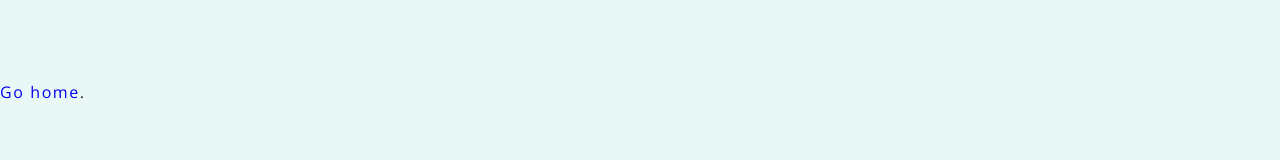
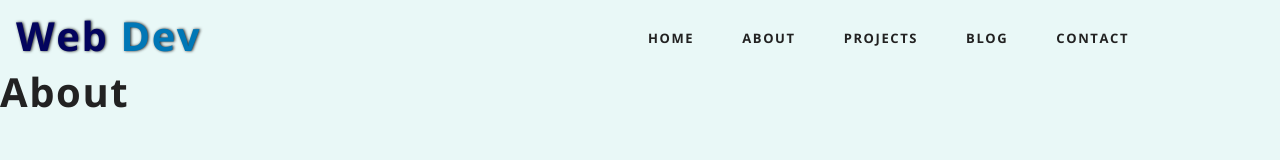
Before and after one commit to OmarDeAngelis/my-gatsby-portfolio, a Gatsby site: page /about in a window 1280 px wide. Before the commit this address had no page. Built offline with nearby package versions, Linux system fonts and the light colour scheme; Gatsby itself is replaced by a stand-in of ours.

Commit message:
basic layout and data

```diff
--- a/gatsby-config.js
+++ b/gatsby-config.js
@@ -3,22 +3,23 @@ module.exports = {
     title: "my-portfolio",
   },
   plugins: [
+    `gatsby-plugin-styled-components`,
     "gatsby-plugin-sharp",
     "gatsby-plugin-react-helmet",
     "gatsby-plugin-sitemap",
-    {
-      resolve: "gatsby-plugin-manifest",
-      options: {
-        icon: "src/images/icon.png",
-      },
-    },
+    // {
+    //   resolve: "gatsby-plugin-manifest",
+    //   options: {
+    //     icon: "src/images/icon.png",
+    //   },
+    // },
     "gatsby-transformer-remark",
     "gatsby-transformer-sharp",
     {
       resolve: "gatsby-source-filesystem",
       options: {
         name: "images",
-        path: "./src/images/",
+        path: "./src/assets/",
       },
       __key: "images",
     },
--- a/package.json
+++ b/package.json
@@ -15,17 +15,21 @@
   },
   "license": "0BSD",
   "dependencies": {
+    "babel-plugin-styled-components": "^1.12.0",
     "gatsby": "^2.26.1",
     "gatsby-image": "^2.8.0",
     "gatsby-plugin-manifest": "^2.9.1",
     "gatsby-plugin-react-helmet": "^3.7.0",
     "gatsby-plugin-sharp": "^2.11.2",
     "gatsby-plugin-sitemap": "^2.9.0",
+    "gatsby-plugin-styled-components": "^3.7.0",
     "gatsby-source-filesystem": "^2.8.1",
     "gatsby-transformer-remark": "^2.13.1",
     "gatsby-transformer-sharp": "^2.9.0",
     "react": "^16.13.1",
     "react-dom": "^16.13.1",
-    "react-helmet": "^6.1.0"
+    "react-helmet": "^6.1.0",
+    "react-icons": "^4.1.0",
+    "styled-components": "^5.2.1"
   }
 }
--- /dev/null
+++ b/src/components/layout/Navbar.js
@@ -0,0 +1,88 @@
+import React from "react";
+import styled from "styled-components";
+import Links from "../../constants/links";
+import { Link } from "gatsby";
+import { FaBars } from "react-icons/fa";
+import { UseLayoutContext } from "../../context/layout-context";
+
+const Navbar = () => {
+  const { openSidebar } = UseLayoutContext();
+  return (
+    <Wrapper>
+      <header className="section-center">
+        <Link to="/" className="nav-brand">
+          <h2>
+            Web <span> Dev </span>
+          </h2>
+        </Link>
+
+        <FaBars onClick={openSidebar} style={{ cursor: "pointer" }} />
+      </header>
+      <div className="section-center nav-links">
+        <Links styleClass="navbar-links" />
+      </div>
+    </Wrapper>
+  );
+};
+
+const Wrapper = styled.nav`
+  padding: 1rem;
+  header {
+    display: flex;
+    justify-content: space-between;
+    align-items: center;
+    .nav-brand {
+      color: var(--navy-blue);
+      text-shadow: 1px 0px 3px var(--color-black);
+      h2 {
+        color: inherit;
+        span {
+          color: var(--star-command-blue);
+        }
+      }
+    }
+    svg {
+      font-size: 2em;
+      color: var(--navy-blue);
+    }
+  }
+  .nav-links {
+    display: none;
+  }
+  @media screen and (min-width: 992px) {
+    display: flex;
+    justify-content: space-around;
+    align-items: center;
+    svg {
+      display: none;
+    }
+    .nav-links {
+      display: block;
+      .navbar-links {
+        display: flex;
+        gap: 2rem;
+        li a {
+          color: var(--color-balck);
+          font-variant: small-caps;
+          font-size: 1.2em;
+          font-weight: 700;
+        }
+        li {
+          background-color: transparent;
+          transition: all 150ms linear;
+          padding: 0.1rem 0.5rem;
+          border-radius: 16px;
+          &:hover {
+            background-color: var(--powder-blue);
+            cursor: pointer;
+          }
+          &:hover a {
+            color: var(--dark-cornflower-blue);
+          }
+        }
+      }
+    }
+  }
+`;
+
+export default Navbar;
--- /dev/null
+++ b/src/components/layout/Sidebar.js
@@ -0,0 +1,110 @@
+import React from "react";
+import styled from "styled-components";
+import Links from "../../constants/links";
+import SocialLinks from "../../constants/socialLinks";
+import { Link } from "gatsby";
+import { IoCloseSharp } from "react-icons/io5";
+import { UseLayoutContext } from "../../context/layout-context";
+const Sidebar = () => {
+  const { isSidebarOpen, closeSidebar } = UseLayoutContext();
+
+  return (
+    <Wrapper className={`${isSidebarOpen ? "show-sidebar" : ""}`}>
+      <header className="section-center">
+        <Link to="/" className="nav-brand">
+          <h2>
+            Web <span> Dev </span>
+          </h2>
+        </Link>
+        <IoCloseSharp style={{ cursor: "pointer" }} onClick={closeSidebar} />
+      </header>
+      <div className="nav-links">
+        <Links styleClass="sidebar-links" closeFunc={closeSidebar} />
+        <SocialLinks styleClass="sidebar-social" />
+      </div>
+    </Wrapper>
+  );
+};
+const Wrapper = styled.aside`
+  position: fixed;
+  left: 0;
+  top: 0;
+  bottom: 0;
+  width: 100%;
+  background-color: var(--bg-color);
+  transform: translateX(-100%);
+  transition: var(--transition);
+  z-index: 999;
+  header {
+    padding: 1rem;
+    display: flex;
+    justify-content: space-between;
+    align-items: center;
+    .nav-brand {
+      color: var(--navy-blue);
+      text-shadow: 1px 0px 3px var(--color-black);
+      h2 {
+        color: inherit;
+        span {
+          color: var(--star-command-blue);
+        }
+      }
+    }
+    svg {
+      font-size: 2em;
+      color: var(--navy-blue);
+    }
+  }
+
+  .nav-links {
+    width: 100%;
+    display: grid;
+    gap: 1.5rem;
+    place-items: center;
+    .sidebar-links {
+      li a {
+        color: var(--color-balck);
+        font-variant: small-caps;
+        font-size: 1.5em;
+        font-weight: 700;
+      }
+      li {
+        background-color: transparent;
+        transition: all 150ms linear;
+        padding: 0.5rem 0.5rem;
+        margin-top: 1rem;
+        border-radius: 16px;
+        text-align: center;
+        &:hover {
+          background-color: var(--powder-blue);
+          cursor: pointer;
+        }
+        &:hover a {
+          color: var(--dark-cornflower-blue);
+        }
+      }
+    }
+    .sidebar-social {
+      li {
+        &:hover {
+          cursor: pointer;
+        }
+        &:hover svg {
+          color: var(--dark-cornflower-blue);
+          transform: scale(1.2);
+        }
+      }
+      svg {
+        transition: var(--btn-transition);
+
+        font-size: 2em;
+        color: var(--color-black);
+      }
+    }
+  }
+  @media screen and (min-width: 992px) {
+    display: none;
+  }
+`;
+
+export default Sidebar;
--- /dev/null
+++ b/src/components/layout/layout.js
@@ -0,0 +1,15 @@
+import React from "react";
+import Navbar from "./Navbar";
+import Sidebar from "./Sidebar";
+import { LayoutProvider } from "../../context/layout-context";
+const Layout = ({ children }) => {
+  return (
+    <LayoutProvider>
+      <Navbar />
+      <Sidebar />
+      {children}
+    </LayoutProvider>
+  );
+};
+
+export default Layout;
--- /dev/null
+++ b/src/constants/links.js
@@ -0,0 +1,55 @@
+import React from "react";
+import { Link } from "gatsby";
+const data = [
+  {
+    id: 1,
+    text: "home",
+    url: "/",
+  },
+  {
+    id: 2,
+    text: "about",
+    url: "/about/",
+  },
+  {
+    id: 3,
+    text: "projects",
+    url: "/projects/",
+  },
+  {
+    id: 4,
+    text: "blog",
+    url: "/blog/",
+  },
+  {
+    id: 5,
+    text: "contact",
+    url: "/contact/",
+  },
+];
+
+// I KNOW WE CAN COMBINE IT !!!!!
+
+export default ({ styleClass, closeFunc = "" }) => {
+  return (
+    <ul className={`page-links ${styleClass ? styleClass : ""}`}>
+      {data.map((link) => {
+        if (closeFunc) {
+          return (
+            <li key={link.id}>
+              <Link onClick={closeFunc} to={link.url}>
+                {link.text}{" "}
+              </Link>
+            </li>
+          );
+        } else {
+          return (
+            <li key={link.id}>
+              <Link to={link.url}>{link.text} </Link>
+            </li>
+          );
+        }
+      })}
+    </ul>
+  );
+};
--- /dev/null
+++ b/src/constants/socialLinks.js
@@ -0,0 +1,60 @@
+import React from "react";
+import {
+  FaFacebookSquare,
+  FaLinkedin,
+  FaDribbbleSquare,
+  FaBehanceSquare,
+  FaTwitterSquare,
+} from "react-icons/fa";
+import styled from "styled-components";
+
+const data = [
+  {
+    id: 1,
+    icon: <FaFacebookSquare className="social-icon"></FaFacebookSquare>,
+    url: "https://www.twitter.com",
+  },
+  {
+    id: 2,
+    icon: <FaLinkedin className="social-icon"></FaLinkedin>,
+    url: "https://www.twitter.com",
+  },
+  {
+    id: 3,
+    icon: <FaDribbbleSquare className="social-icon"></FaDribbbleSquare>,
+    url: "https://www.twitter.com",
+  },
+  {
+    id: 4,
+    icon: <FaBehanceSquare className="social-icon"></FaBehanceSquare>,
+    url: "https://www.twitter.com",
+  },
+  {
+    id: 5,
+    icon: <FaTwitterSquare className="social-icon"></FaTwitterSquare>,
+    url: "https://www.twitter.com",
+  },
+];
+const links = data.map((link) => {
+  return (
+    <li key={link.id}>
+      <a href={link.url} className="social-link">
+        {link.icon}
+      </a>
+    </li>
+  );
+});
+
+export default ({ styleClass }) => {
+  return (
+    <Wrapper className={`${styleClass ? styleClass : ""}`}>{links}</Wrapper>
+  );
+};
+
+const Wrapper = styled.ul`
+  display: flex;
+  gap: 1rem;
+  li {
+    padding: 0.2rem;
+  }
+`;
--- /dev/null
+++ b/src/context/layout-context.js
@@ -0,0 +1,29 @@
+import React, { useContext, useState } from "react";
+
+const LayoutContext = React.createContext();
+
+const LayoutProvider = ({ children }) => {
+  const [isSidebarOpen, setIsSidebarOpen] = useState(false);
+
+  const openSidebar = () => {
+    setIsSidebarOpen(true);
+  };
+
+  const closeSidebar = () => {
+    setIsSidebarOpen(false);
+  };
+
+  return (
+    <LayoutContext.Provider
+      value={{ isSidebarOpen, openSidebar, closeSidebar }}
+    >
+      {children}
+    </LayoutContext.Provider>
+  );
+};
+
+const UseLayoutContext = () => {
+  return useContext(LayoutContext);
+};
+
+export { UseLayoutContext, LayoutProvider };
--- /dev/null
+++ b/src/pages/about.js
@@ -0,0 +1,11 @@
+import React from "react";
+import Layout from "../components/layout/layout";
+const About = () => {
+  return (
+    <Layout>
+      <h2>About</h2>
+    </Layout>
+  );
+};
+
+export default About;
--- a/src/pages/index.js
+++ b/src/pages/index.js
@@ -1,8 +1,8 @@
 import React from "react";
-
+import Layout from "../components/layout/layout";
 // markup
 const IndexPage = () => {
-  return <h1>My page</h1>;
+  return <Layout>My page</Layout>;
 };
 
 export default IndexPage;
--- a/src/styles/global.css
+++ b/src/styles/global.css
@@ -20,6 +20,7 @@
   --radius: 0.25rem;
   /*Transition*/
   --transition: all 175ms ease-in-out;
+  --btn-transition: all 100ms linear;
 }
 
 *,
@@ -35,7 +36,6 @@ body {
   font-family: "Open Sans", sans-serif;
   font-size: 0.9em;
   line-height: 1.5;
-  margin-top: 5rem;
   color: var(--color-black);
   letter-spacing: var(--spacing);
 }
@@ -145,3 +145,7 @@ p {
   display: grid;
   place-items: center;
 }
+
+.show-sidebar {
+  transform: translateX(0%) !important;
+}
```
Also changed, not shown: src/constants/servizi.js (added, +22 -0 lines), src/pages/blog.js (added, +12 -0 lines), src/pages/contact.js (added, +12 -0 lines), src/pages/projects.js (added, +12 -0 lines), src/images/icon.png (deleted), 1 other file.
